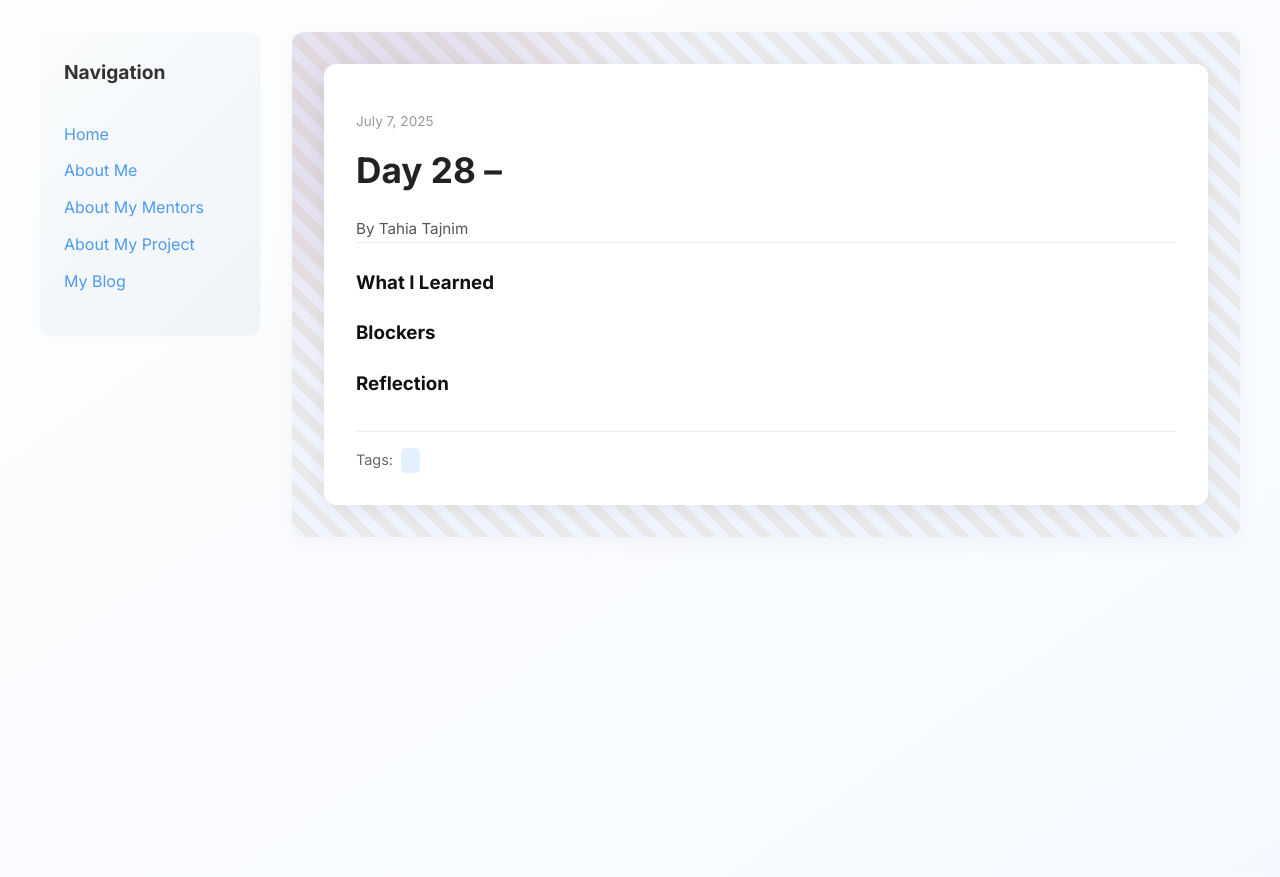
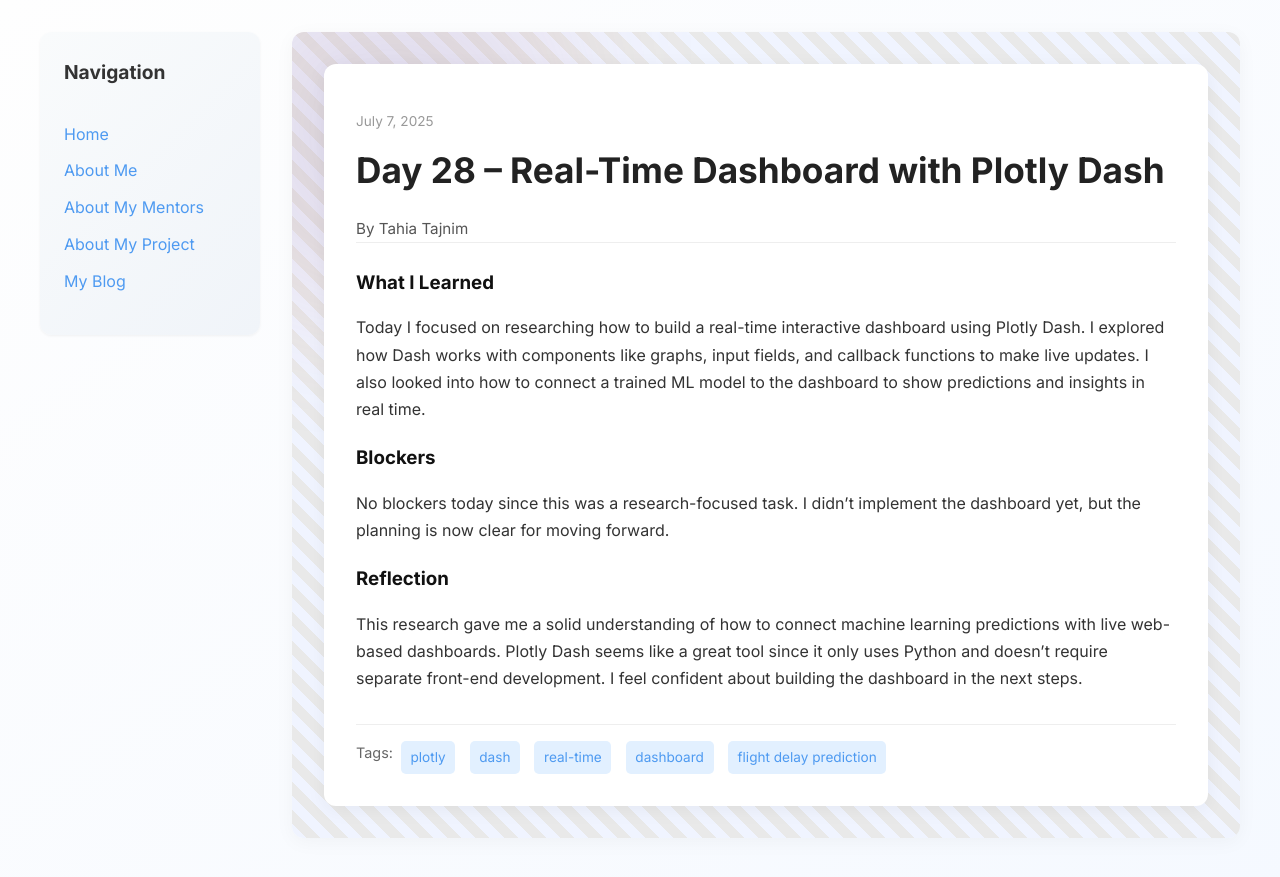
Before and after one commit to Tataj1/Tataj1.github.io, a Jekyll site: the page built from _posts/2025-07-07-day-28.md, in a window 1280 px wide. Shown: the top 877 px of the page. Built offline with Jekyll 4.4.1, drawn with Linux system fonts in a browser that asks for light colours.

Commit message:
Update 2025-07-07-day-28.md

```diff
--- a/_posts/2025-07-07-day-28.md
+++ b/_posts/2025-07-07-day-28.md
@@ -1,18 +1,18 @@
 ---
 layout: post
-title: "Day 28 – "
+title: "Day 28 – Real-Time Dashboard with Plotly Dash"
 
 date: 2025-07-07
 author: Tahia Tajnim
 permalink: /day28.html
-tags: [""]
+tags: ["plotly", "dash", "real-time", "dashboard", "flight delay prediction"]
 
 what_i_learned: |
-
+  Today I focused on researching how to build a real-time interactive dashboard using Plotly Dash. I explored how Dash works with components like graphs, input fields, and callback functions to make live updates. I also looked into how to connect a trained ML model to the dashboard to show predictions and insights in real time.
 
 blockers: |
-
+  No blockers today since this was a research-focused task. I didn’t implement the dashboard yet, but the planning is now clear for moving forward.
 
 reflection: |
-
+  This research gave me a solid understanding of how to connect machine learning predictions with live web-based dashboards. Plotly Dash seems like a great tool since it only uses Python and doesn’t require separate front-end development. I feel confident about building the dashboard in the next steps.
 ---
```
